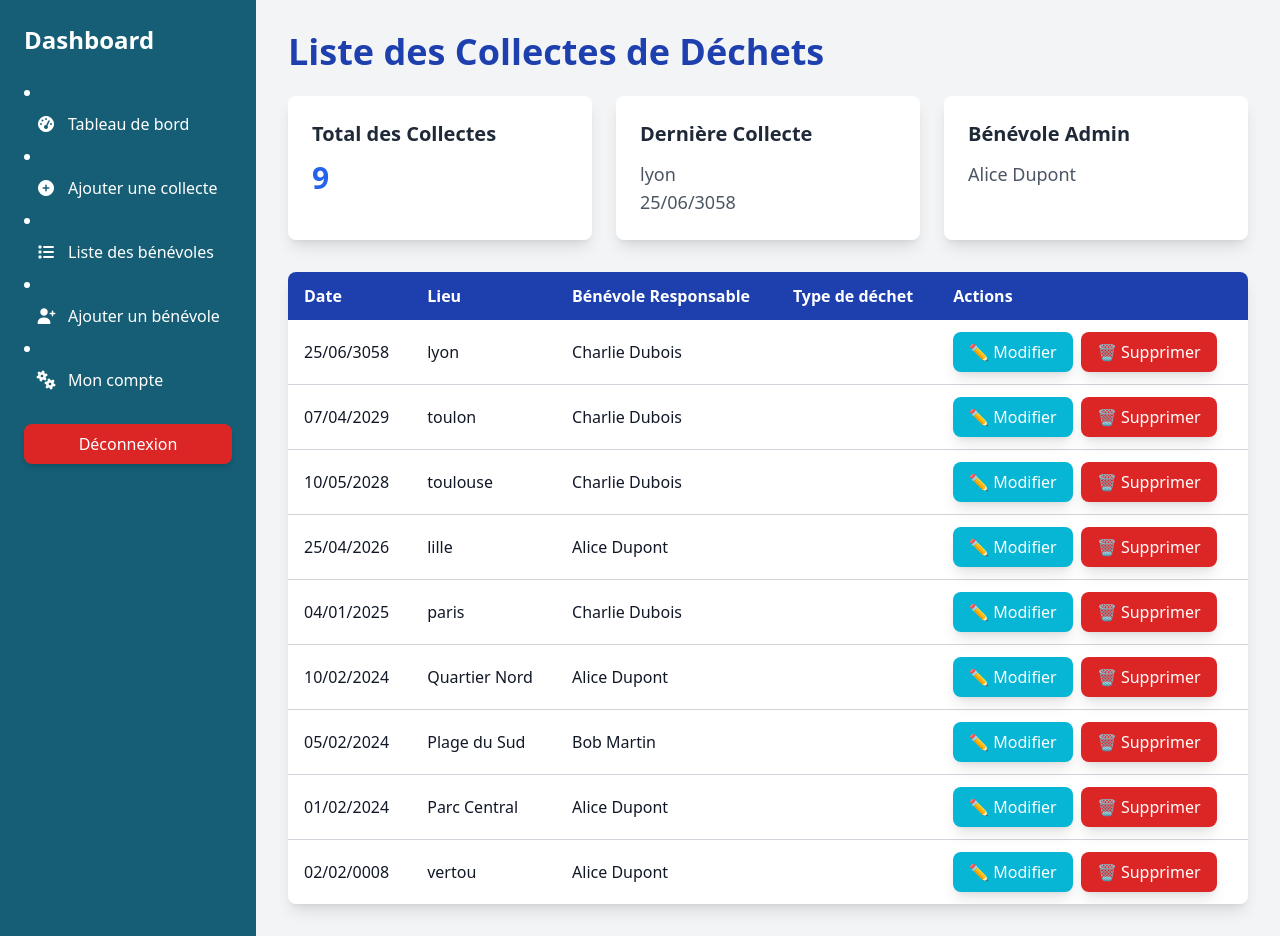
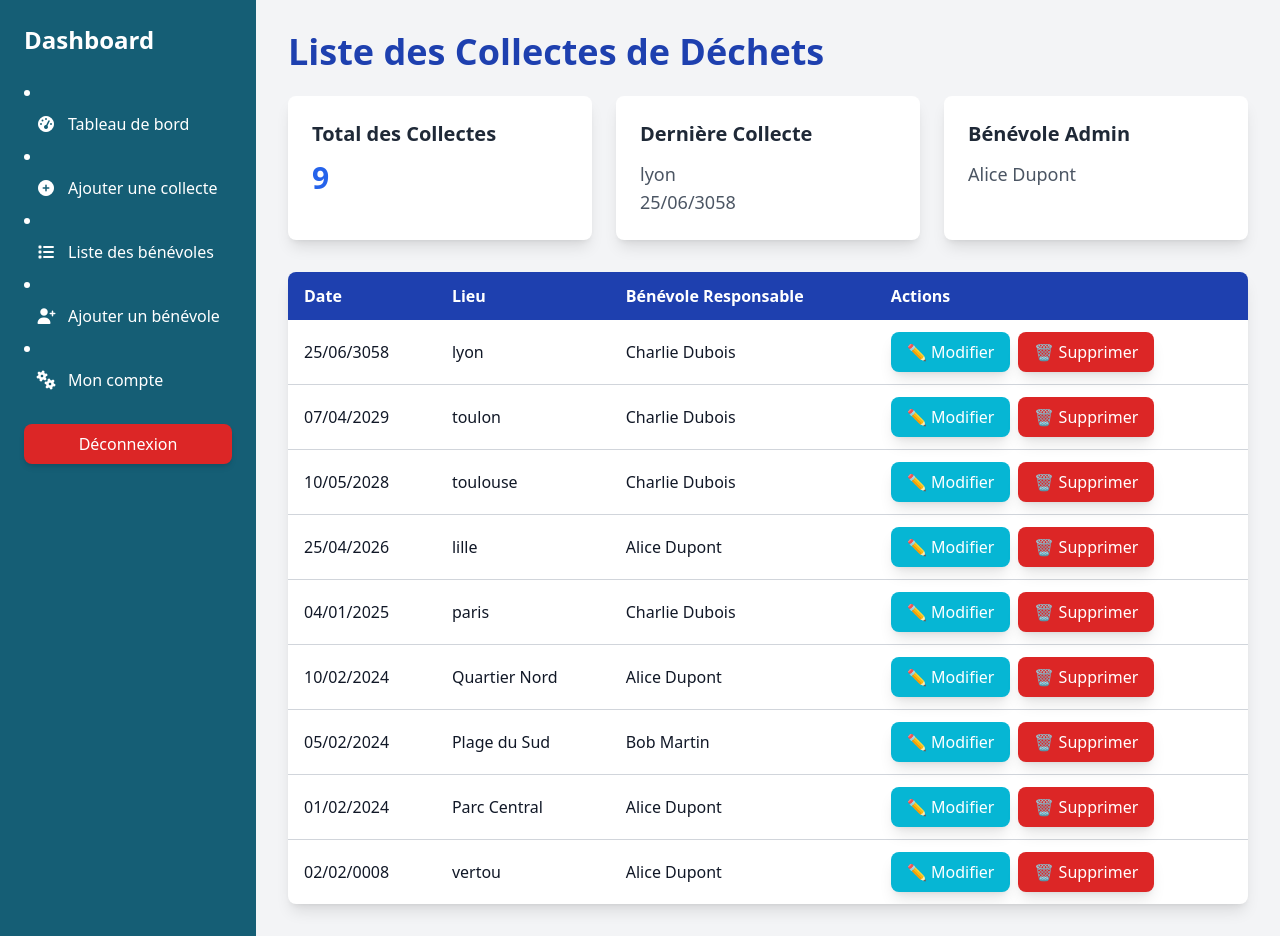
Before and after one commit to adatechschool/projet-backoffice-collecte-des-dechets-clean-coast, a PHP site: page /collection_list.php in a window 1280 px wide. Run offline with PHP 8.4, Linux system fonts and the light colour scheme; data comes from the database, SQL or seed files in the repository; data that the repository does not hold is empty; a stand-in replaces the project's code that opens the database connection; some libraries are stand-ins or nearby versions.

Commit message:
recuperation fichier collection-list

```diff
--- a/php/collection_list.php
+++ b/php/collection_list.php
@@ -26,17 +26,15 @@ ini_set('display_startup_errors', 1);
 error_reporting(E_ALL);
 ?>
 
-
-
 <!DOCTYPE html>
 <html lang="fr">
 <head>
     <meta charset="UTF-8">
     <meta name="viewport" content="width=device-width, initial-scale=1.0">
     <title>Liste des Collectes</title>
-
+    <head>
         <link href="https://fonts.googleapis.com/css2?family=Roboto:wght@300;400;700&family=Lora:wght@400;700&family=Montserrat:wght@300;400;700&family=Open+Sans:wght@300;400;700&family=Poppins:wght@300;400;700&family=Playfair+Display:wght@400;700&family=Raleway:wght@300;400;700&family=Nunito:wght@300;400;700&family=Merriweather:wght@300;400;700&family=Oswald:wght@300;400;700&display=swap" rel="stylesheet">
-
+    </head>
     <script src="https://cdn.tailwindcss.com"></script>
     <link href="https://cdn.jsdelivr.net/npm/@fortawesome/fontawesome-free/css/all.min.css" rel="stylesheet">
 </head>
@@ -97,7 +95,6 @@ error_reporting(E_ALL);
                     <th class="py-3 px-4 text-left">Date</th>
                     <th class="py-3 px-4 text-left">Lieu</th>
                     <th class="py-3 px-4 text-left">Bénévole Responsable</th>
-                    <th class="py-3 px-4 text-left">Type de déchet</th>
                     <th class="py-3 px-4 text-left">Actions</th>
                 </tr>
                 </thead>
@@ -109,7 +106,6 @@ error_reporting(E_ALL);
                         <td class="py-3 px-4">
                             <?= $collecte['nom'] ? htmlspecialchars($collecte['nom']) : 'Aucun bénévole' ?>
                         </td>
-                        <td class="py-3 px-4"><?= htmlspecialchars($dechets_collectes['type_dechet']) ?></td>
                         <td class="py-3 px-4 flex space-x-2">
                             <a href="collection_edit.php?id=<?= $collecte['id'] ?>" class="bg-cyan-500 hover:bg-cyan-600 text-white px-4 py-2 rounded-lg shadow-lg focus:outline-none focus:ring-2 focus:ring-blue-500 transition duration-200">
                                 ✏️ Modifier
```
